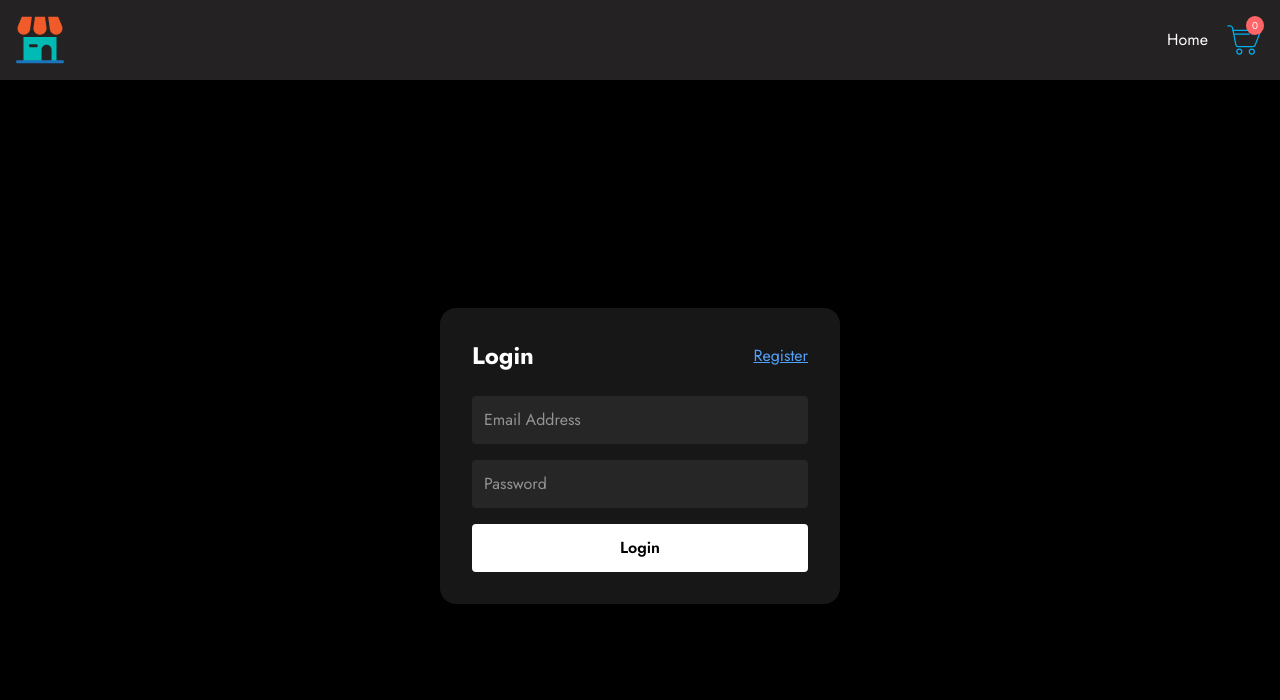
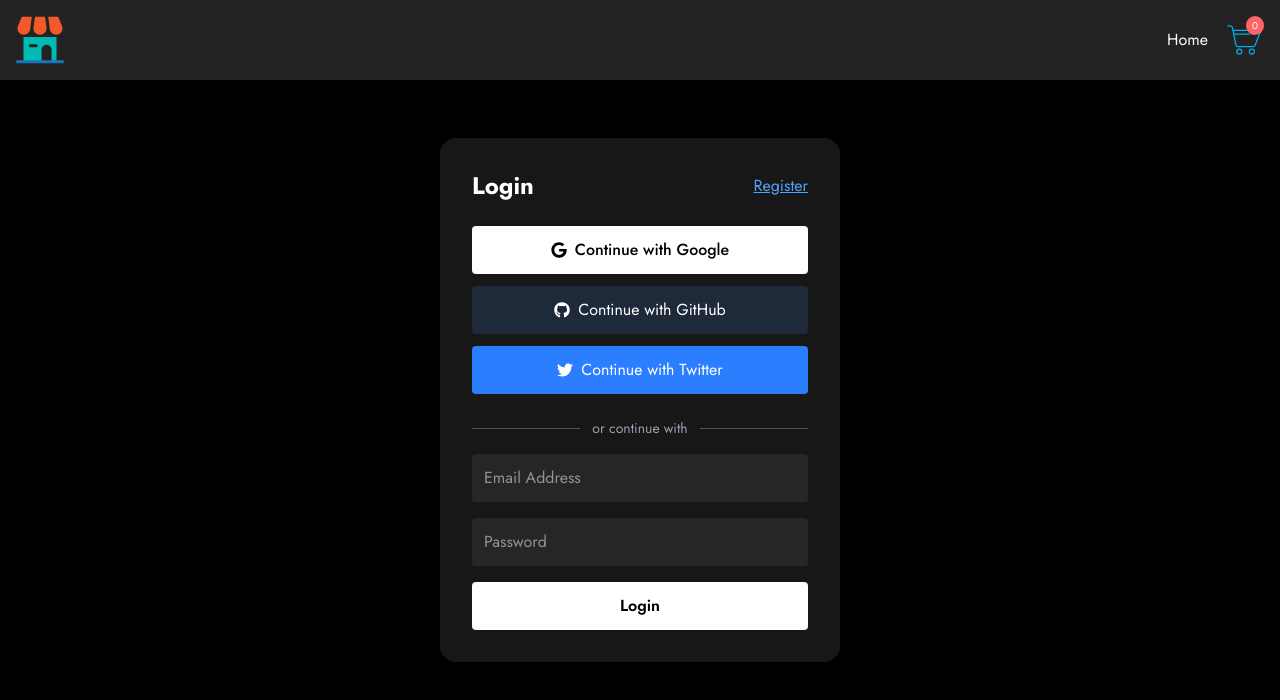
Before and after one commit to MAYOR-001-star/LH-REDUX, a React (Vite) app: page /auth in a window 1280 px wide. Shown: the top 700 px of the page. Built offline with nearby package versions, Linux system fonts and the light colour scheme.

Commit message:
added react-icons and adjusted the auth component(supabase left)

```diff
--- a/package.json
+++ b/package.json
@@ -16,6 +16,7 @@
     "react": "^19.1.1",
     "react-dom": "^19.1.1",
     "react-hook-form": "^7.62.0",
+    "react-icons": "^5.5.0",
     "react-redux": "^9.2.0",
     "react-router-dom": "^7.8.2",
     "tailwindcss": "^4.1.13",
--- a/src/auth/Authentication.jsx
+++ b/src/auth/Authentication.jsx
@@ -2,6 +2,7 @@ import React, { useState } from "react";
 import { useForm } from "react-hook-form";
 import { zodResolver } from "@hookform/resolvers/zod";
 import { loginSchema, registerSchema } from "../utils/validator";
+import { FaGoogle, FaGithub, FaTwitter } from "react-icons/fa";
 
 export default function Auth() {
   const [isLogin, setIsLogin] = useState(true);
@@ -10,29 +11,55 @@ export default function Auth() {
     resolver: zodResolver(isLogin ? loginSchema : registerSchema),
   });
 
-  const {
-    register,
-    handleSubmit,
-    formState: { errors },
-  } = form;
+  const { register, handleSubmit, formState: { errors } } = form;
 
   const onSubmit = (data) => {
     console.log(isLogin ? "Login Data:" : "Register Data:", data);
   };
 
+  const handleSocialLogin = (provider) => {
+    console.log(`Logging in with ${provider}`);
+  };
+
   return (
-    <div className="flex items-center justify-center min-h-screen bg-black text-white pt-[7rem]">
+    <div className="flex items-center justify-center min-h-screen bg-black text-white">
       <div className="bg-neutral-900 p-8 rounded-2xl shadow-lg w-[400px] relative">
+
         <div className="flex justify-between items-center mb-6">
-          <h2 className="text-2xl font-bold">
-            {isLogin ? "Login" : "Register"}
-          </h2>
+          <h2 className="text-2xl font-bold">{isLogin ? "Login" : "Register"}</h2>
           <button
             onClick={() => setIsLogin(!isLogin)}
             className="text-blue-400 underline"
           >
             {isLogin ? "Register" : "Login"}
           </button>
+        </div>
+
+        <div className="flex flex-col gap-3 mb-6">
+          <button
+            onClick={() => handleSocialLogin("Google")}
+            className="flex items-center justify-center gap-2 w-full p-3 rounded bg-white text-black font-medium hover:bg-gray-200"
+          >
+            <FaGoogle /> Continue with Google
+          </button>
+          <button
+            onClick={() => handleSocialLogin("GitHub")}
+            className="flex items-center justify-center gap-2 w-full p-3 rounded bg-gray-800 hover:bg-gray-700"
+          >
+            <FaGithub /> Continue with GitHub
+          </button>
+          <button
+            onClick={() => handleSocialLogin("Twitter")}
+            className="flex items-center justify-center gap-2 w-full p-3 rounded bg-blue-500 hover:bg-blue-600"
+          >
+            <FaTwitter /> Continue with Twitter
+          </button>
+        </div>
+
+        <div className="flex items-center my-4">
+          <div className="flex-1 h-px bg-gray-600"></div>
+          <span className="px-3 text-gray-400 text-sm">or continue with</span>
+          <div className="flex-1 h-px bg-gray-600"></div>
         </div>
 
         {isLogin ? (
@@ -44,9 +71,7 @@ export default function Auth() {
                 {...register("email")}
                 className="w-full p-3 rounded bg-neutral-800 outline-none"
               />
-              {errors.email && (
-                <p className="text-red-500 text-sm">{errors.email.message}</p>
-              )}
+              {errors.email && <p className="text-red-500 text-sm">{errors.email.message}</p>}
             </div>
             <div>
               <input
@@ -55,11 +80,7 @@ export default function Auth() {
                 {...register("password")}
                 className="w-full p-3 rounded bg-neutral-800 outline-none"
               />
-              {errors.password && (
-                <p className="text-red-500 text-sm">
-                  {errors.password.message}
-                </p>
-              )}
+              {errors.password && <p className="text-red-500 text-sm">{errors.password.message}</p>}
             </div>
             <button
               type="submit"
@@ -77,9 +98,7 @@ export default function Auth() {
                 {...register("name")}
                 className="w-full p-3 rounded bg-neutral-800 outline-none"
               />
-              {errors.name && (
-                <p className="text-red-500 text-sm">{errors.name.message}</p>
-              )}
+              {errors.name && <p className="text-red-500 text-sm">{errors.name.message}</p>}
             </div>
             <div>
               <input
@@ -88,9 +107,7 @@ export default function Auth() {
                 {...register("email")}
                 className="w-full p-3 rounded bg-neutral-800 outline-none"
               />
-              {errors.email && (
-                <p className="text-red-500 text-sm">{errors.email.message}</p>
-              )}
+              {errors.email && <p className="text-red-500 text-sm">{errors.email.message}</p>}
             </div>
             <div>
               <input
@@ -99,11 +116,7 @@ export default function Auth() {
                 {...register("password")}
                 className="w-full p-3 rounded bg-neutral-800 outline-none"
               />
-              {errors.password && (
-                <p className="text-red-500 text-sm">
-                  {errors.password.message}
-                </p>
-              )}
+              {errors.password && <p className="text-red-500 text-sm">{errors.password.message}</p>}
             </div>
             <div>
               <input
@@ -113,9 +126,7 @@ export default function Auth() {
                 className="w-full p-3 rounded bg-neutral-800 outline-none"
               />
               {errors.confirmPassword && (
-                <p className="text-red-500 text-sm">
-                  {errors.confirmPassword.message}
-                </p>
+                <p className="text-red-500 text-sm">{errors.confirmPassword.message}</p>
               )}
             </div>
             <button
```
Also changed, not shown: 1 other file (tests, documents, lock files or other folders).
